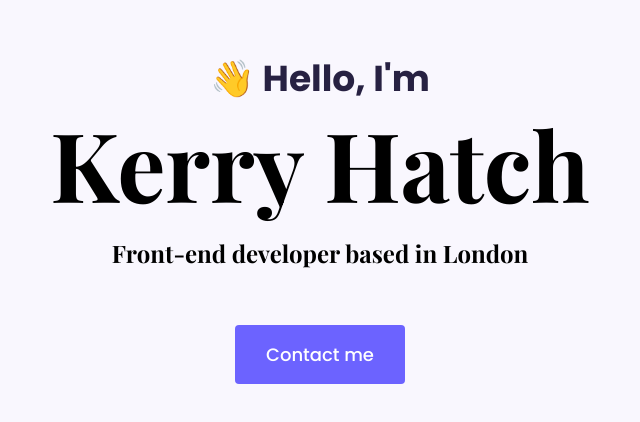
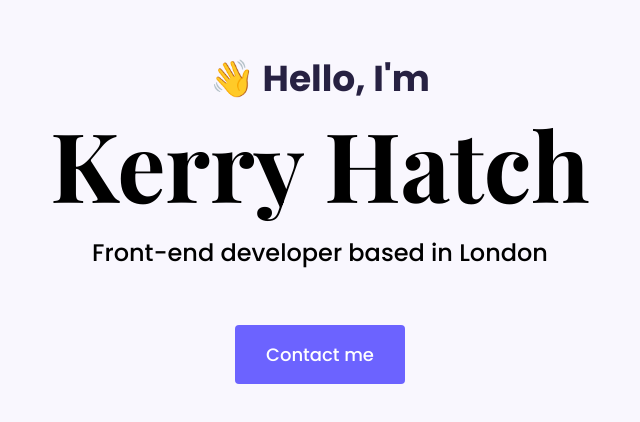
Before and after one commit to Hatchk/portfolio-project, a plain HTML site: page index.html in a window 1280 px wide. Shown: the part 108-530 px from the top of the page, without its empty margins (320-960 px from the left). Drawn offline with nearby package versions, Linux system fonts and the light colour scheme.

Commit message:
Updated h2 css

```diff
--- a/styles/portfolio.css
+++ b/styles/portfolio.css
@@ -42,7 +42,7 @@ p {
 }
 
 .hero h2 {
-  font-family: var(--heading-font-family);
+  font-family: var(--default-font-family);
   font-weight: normal;
   line-height: 2;
   font-size: 24px;
```
